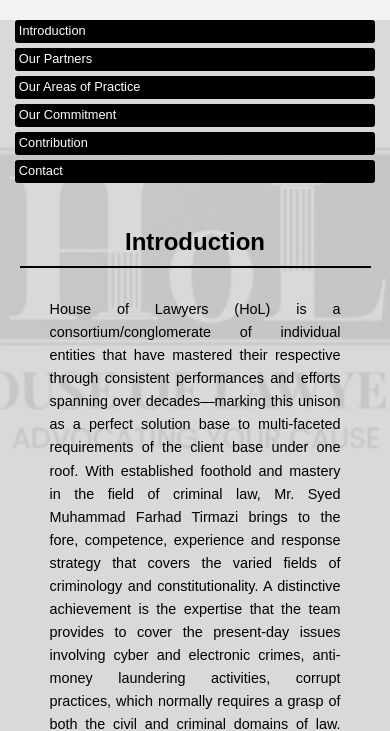
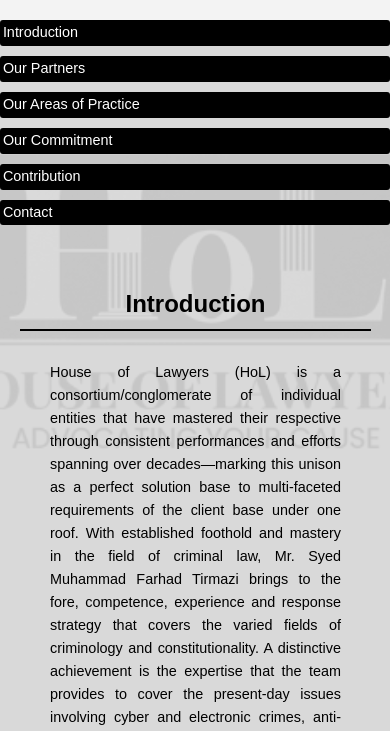
Before and after one commit to fatimanadeem3/houseoflawyers, a plain HTML site: page index.html in a window 390 px wide. Shown: the part 124-855 px from the top of the page. Drawn offline with Linux system fonts and the light colour scheme.

Commit message:
Add files via upload

```diff
--- a/index.html
+++ b/index.html
@@ -27,14 +27,14 @@
         }
 
         header img {
-            height: 40%;
+            height: 30%;
             max-width: 50%; /* Adjust to fit smaller screens */
         }
 
         nav {
     display: flex;
     justify-content: center;
-    gap: 5px;
+    gap: 10px;
     flex-direction: row; /* Ensure buttons are in a row */
     flex-wrap: nowrap; /* Prevent wrapping */
     overflow-x: auto; /* Allow horizontal scrolling if needed */
@@ -42,10 +42,9 @@
 
         nav a {
             text-decoration: none;
-            margin: 0 15px;
             color: white;
             transition: background-color 0.3s, font-size 0.3s;
-            padding: 0.5em 1em;
+            padding: 0.5em 0.8em;
             background-color: black;
             border-radius: 3px;
             font-size: 1em;
@@ -113,12 +112,12 @@
 
             nav {
                 flex-direction: column; /* Stack navigation buttons */
-                gap: 5px;
+                gap: 10px;
             }
 
             nav a {
                 font-size: 0.9em;
-                padding: 0.2em 0.4em;
+                padding: 0.1em 0.2em;
             }
 
             section h2 {
@@ -132,14 +131,14 @@
             }
         }
 
-        @media (max-width: 480px) {
+        @media (max-width: 250px) {
             header img {
-                width: 100%; /* Ensure logo scales properly */
+                width: 50%; /* Ensure logo scales properly */
             }
 
             nav a {
                 font-size: 0.8em;
-                padding: 0.1em 0.3em;
+                padding: 0.1em 0.2em;
             }
 
             section {
```
